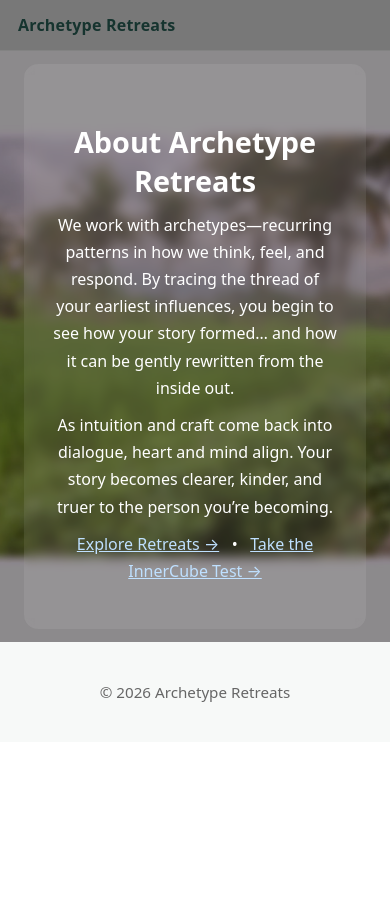
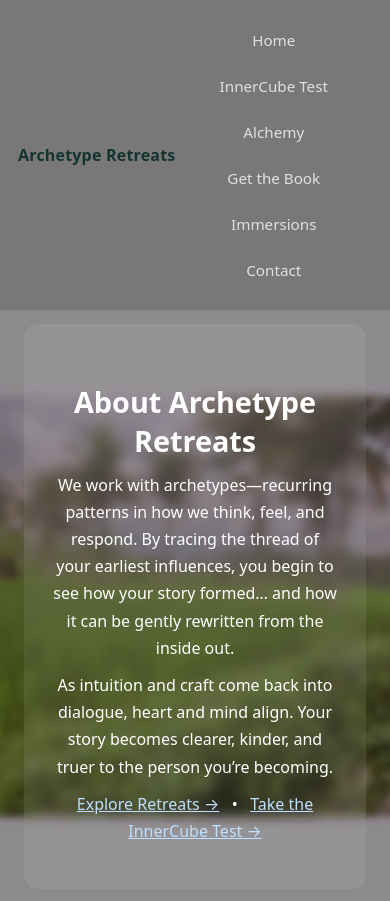
Before and after one commit to angelosegarra-code/ArchetypeRetreats, a Flask app: page /about in a window 390 px wide. Shown: the top 901 px of the page. Before the commit the page ends 702 px from the top, so only its background shows below. Run offline with Flask 3, Linux system fonts and the light colour scheme.

Commit message:
Update style.css

```diff
--- a/static/css/style.css
+++ b/static/css/style.css
@@ -193,23 +193,20 @@ a { color: inherit; }
   }
 
   .nav-toggle{
-    display: inline-flex;
+    display: none;
   }
 
-  .site-nav{
-    position: absolute;
-    left: 12px;
-    right: 12px;
-    top: 64px;
-    display: none;
-    flex-direction: column;
-    gap: 12px;
-    padding: 14px;
-    border-radius: 14px;
-    background: rgba(10,10,10,0.80);
-    border: 1px solid rgba(255,255,255,0.10);
-  }
-
+    .site-nav{
+  position: static;
+  display: flex !important;
+  flex-direction: row;
+  flex-wrap: wrap;
+  justify-content: center;
+  gap: 10px 14px;
+  padding: 8px 12px;
+  background: transparent;
+  border: none;
+}
   .site-nav[data-open="true"]{
     display: flex;
   }
```
